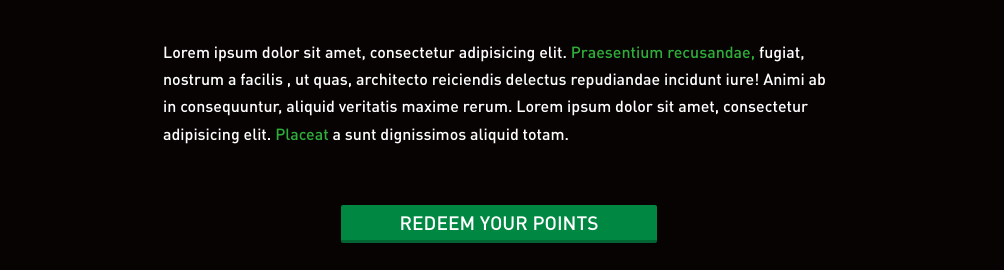
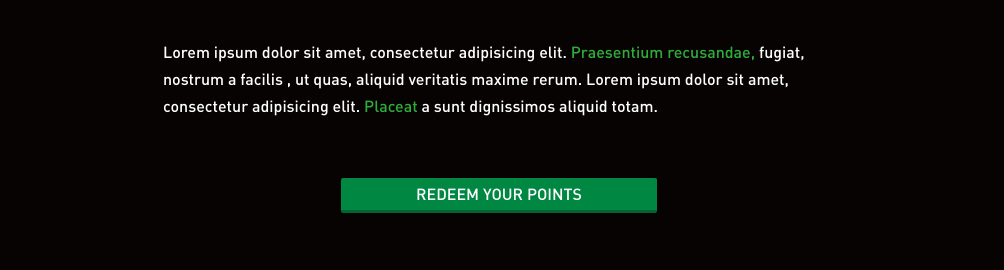
Before and after one commit to Offpack/dew_nation_landing_page, a plain HTML site: page index.html in a window 1280 px wide. Shown: the part 424-694 px from the top of the page, without its empty margins (141-1145 px from the left). Drawn offline with Linux system fonts and the light colour scheme.

Commit message:
Add files via upload

```diff
--- a/index.html
+++ b/index.html
@@ -20,7 +20,7 @@
 		<div id="content_wrap">
 					<div class="content">
 									<h1>Something awesome<br>coming soon</h1>
-									<p>Lorem ipsum dolor sit amet, consectetur adipisicing elit. <span class="content_hl">Praesentium recusandae,  </span>fugiat, nostrum a facilis , ut quas, architecto reiciendis delectus repudiandae incidunt iure! Animi ab in consequuntur, aliquid veritatis maxime rerum. Lorem ipsum dolor sit amet, consectetur adipisicing elit. <span class="content_hl">Placeat</span> a sunt dignissimos aliquid totam.</p>
+									<p>Lorem ipsum dolor sit amet, consectetur adipisicing elit. <span class="content_hl">Praesentium recusandae,  </span>fugiat, nostrum a facilis , ut quas, aliquid veritatis maxime rerum. Lorem ipsum dolor sit amet, consectetur adipisicing elit. <span class="content_hl">Placeat</span> a sunt dignissimos aliquid totam.</p>
 									<br>
 									<a href="#">
 												<div class="cta_button">
--- a/style.css
+++ b/style.css
@@ -80,7 +80,7 @@ body{
 		font-family: DinPro-Med, sans-serif;
 		line-height: 100%;
 		padding: 8px;
-		font-size: 1.2em;
+		font-size: 1em;
 		color: #fff;
 		text-align: center;
 		max-width: 300px;
```
